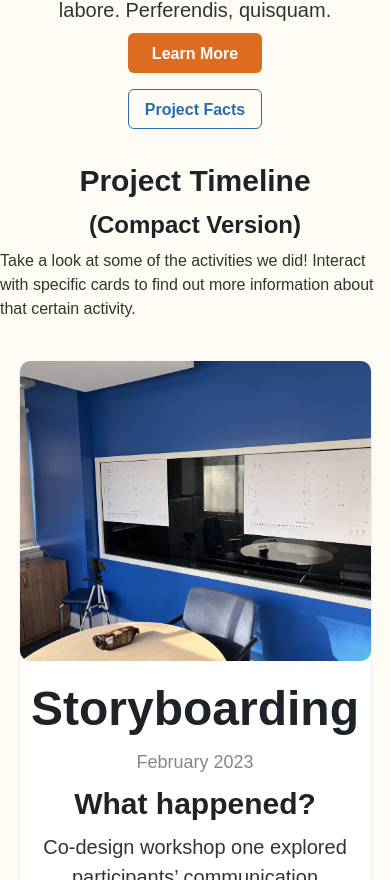
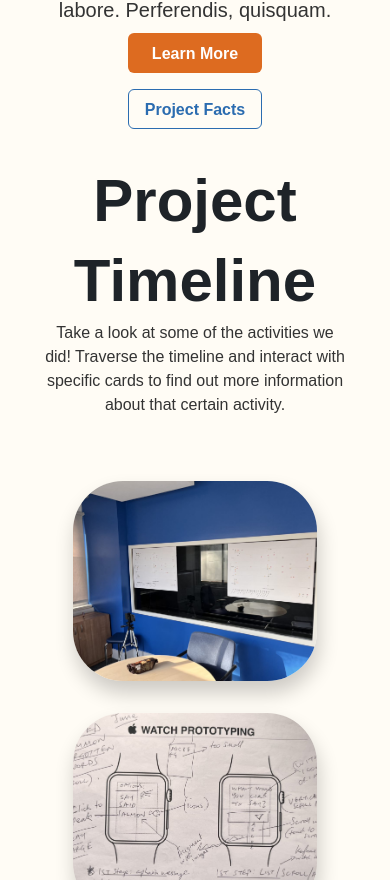
Before and after one commit to JSusak/AACAppSite, a React (Vite) app: page /codesign in a window 390 px wide. Shown: the part 1120-2000 px from the top of the page. Built offline with nearby package versions, Linux system fonts and the light colour scheme.

Commit message:
refactor: get rid of compact timeline - keep all timeline logic in one set of components

```diff
--- a/src/pages/CoDesignPage/CoDesignPage.tsx
+++ b/src/pages/CoDesignPage/CoDesignPage.tsx
@@ -1,17 +1,14 @@
-import { useMediaQuery } from "@chakra-ui/react";
 import { TimelineSection } from "./components/TimelineSection/TimelineSection";
-import { TimelineSectionCompact } from "./components/TimelineSection/TimelineSectionCompact";
+
 import { CodesignExplanationSection } from "./components/CodesignExplanationSection/CodesignExplanationSection";
 import { PageTransition } from "../../PageTransition";
 
 export const CoDesignPage = (): JSX.Element => {
-  //Cutoff between a medium and large screen.
-  const [isLargerThan991] = useMediaQuery("(min-width: 991px)");
   return (
     <>
       <PageTransition>
         <CodesignExplanationSection />
-        {isLargerThan991 ? <TimelineSection /> : <TimelineSectionCompact />}
+        <TimelineSection />
       </PageTransition>
     </>
   );
--- a/src/pages/CoDesignPage/components/TimelineSection/TimelineBeadSection.tsx
+++ b/src/pages/CoDesignPage/components/TimelineSection/TimelineBeadSection.tsx
@@ -10,7 +10,7 @@ import Xarrow from "react-xarrows";
 import { Colours } from "../../../../colourScheme";
 import { motion } from "framer-motion";
 import { useState } from "react";
-import { timelineArrowAnim, timelineBeadAnim } from "./helpers/timelineAnims";
+import { timelineBeadAnim } from "./helpers/timelineAnims";
 
 export const TimelineBeadSection = ({
   orderInTimeline,
@@ -20,12 +20,14 @@ export const TimelineBeadSection = ({
   modalDescription,
   activityDate,
   taskList,
+  isCompact,
   activityImages,
 }: {
   orderInTimeline: number;
   isOnLeft: boolean;
   cardImageURL: string;
   cardName: string;
+  isCompact: boolean;
   modalDescription: string;
   activityImages: string[];
   activityDate: string;
@@ -43,23 +45,23 @@ export const TimelineBeadSection = ({
         activityDate={activityDate}
         taskList={taskList}
         activityImages={activityImages}
-        onImageLoad={function (): void {
-          setArrow(true);
-        }}
+        onImageLoad={isCompact ? () => setArrow(false) : () => setArrow(true)}
       />
     );
   };
   return (
     <Box className="timelineSection" zIndex={15}>
       {arrow ? (
-        <motion.div
-          variants={timelineArrowAnim}
-          initial="hidden"
-          whileInView="visible"
-        >
+        <motion.div className="arrow">
           <Xarrow
-            start={`bead${orderInTimeline.toString()}`}
+            start={
+              isCompact
+                ? `workshop${orderInTimeline.toString()}`
+                : `bead${orderInTimeline.toString()}`
+            }
             end={`workshop${orderInTimeline.toString()}`}
+            path="smooth"
+            curveness={1}
             color={useColorModeValue(
               Colours.lightModeMainCol,
               Colours.darkModeMainCol
@@ -67,7 +69,7 @@ export const TimelineBeadSection = ({
           />
         </motion.div>
       ) : null}
-      <SimpleGrid columns={3}>
+      <SimpleGrid columns={isCompact ? 1 : 3}>
         {isOnLeft ? <SectionCard /> : <Box></Box>}
         <Center>
           <motion.div
@@ -77,6 +79,7 @@ export const TimelineBeadSection = ({
             className="circle bead"
             style={{
               background: useColorModeValue("#ffd5a4", Colours.darkModeMainCol),
+              display: isCompact ? "none" : "flex",
             }}
             id={`bead${orderInTimeline.toString()}`}
           >
--- a/src/pages/CoDesignPage/components/TimelineSection/TimelineCard.tsx
+++ b/src/pages/CoDesignPage/components/TimelineSection/TimelineCard.tsx
@@ -8,6 +8,7 @@ import {
 import { Image } from "@chakra-ui/react";
 
 import { AnimatePresence, motion } from "framer-motion";
+import { useEffect } from "react";
 
 import { datesLongForm } from "./helpers/datesLongForm";
 import { useState } from "react";
@@ -34,6 +35,7 @@ export const TimelineCard = ({
   activityImages,
   activityDate,
   taskList,
+
   onImageLoad,
 }: {
   id: string;
@@ -42,6 +44,7 @@ export const TimelineCard = ({
   modalDescription: string;
   activityImages: string[];
   activityDate: string;
+
   taskList: string[];
   onImageLoad: () => void;
 }): JSX.Element => {
@@ -55,6 +58,12 @@ export const TimelineCard = ({
     document.body.style.overflow = "hidden";
     setCardModalOpen(true);
   };
+
+  useEffect(onImageLoad, []);
+  useEffect(() => {
+    document.body.style.overflow = "";
+  }, []);
+
   return (
     <>
       {/*Main Image Box, to be shown on the timeline before the modal*/}
@@ -68,14 +77,14 @@ export const TimelineCard = ({
           id={id}
           boxShadow={"2px 12px 20px rgba(0,0,0,0.2);"}
           width={"100%"}
-          height={[`200px`, `200px`, `200px`, `400px`]}
+          height={[`200px`, `250px`, `300px`, `400px`]}
           borderRadius={"50px"}
           position={"relative"}
           onClick={onModalOpen}
+          mt={["2rem", "2rem", "2rem", "0"]}
         >
           <Center>
             <Image
-              onLoad={onImageLoad}
               src={imageURL}
               width={"100%"}
               height={"100%"}
--- a/src/pages/CoDesignPage/components/TimelineSection/TimelineSection.tsx
+++ b/src/pages/CoDesignPage/components/TimelineSection/TimelineSection.tsx
@@ -5,6 +5,7 @@ import {
   Heading,
   Text,
   useColorModeValue,
+  useMediaQuery,
 } from "@chakra-ui/react";
 import "./timelinesection.scss";
 
@@ -13,6 +14,7 @@ import { timelineCardContents } from "./timelineCardContents";
 import { Colours } from "../../../../colourScheme";
 
 export const TimelineSection = (): JSX.Element => {
+  const [isSmallerThan991] = useMediaQuery("(max-width: 991px)");
   return (
     <>
       {/*.Wrapper for the whole timeline*/}
@@ -34,7 +36,7 @@ export const TimelineSection = (): JSX.Element => {
 
         {/* Actual timeline container */}
         <Container position="relative" minH={"300px"} maxW={"90%"}>
-          <Center>
+          <Center display={isSmallerThan991 ? "none" : "flex"}>
             <div
               className="line"
               style={{
@@ -46,7 +48,7 @@ export const TimelineSection = (): JSX.Element => {
             ></div>
           </Center>
 
-          <Center>
+          <Center display={isSmallerThan991 ? "none" : "flex"}>
             <div
               className="circle beadTip"
               id="beadstart"
@@ -64,6 +66,7 @@ export const TimelineSection = (): JSX.Element => {
               <TimelineBeadSection
                 orderInTimeline={index}
                 isOnLeft={index % 2 === 0}
+                isCompact={isSmallerThan991}
                 cardImageURL={card.cardImageURL}
                 cardName={card.cardName}
                 modalDescription={card.modalDescription}
@@ -74,7 +77,7 @@ export const TimelineSection = (): JSX.Element => {
             );
           })}
 
-          <Center>
+          <Center display={isSmallerThan991 ? "none" : "flex"}>
             <div
               className="circle beadTip"
               style={{
--- a/src/pages/CoDesignPage/components/TimelineSection/TimelineSectionModal/TimelineSectionModal.tsx
+++ b/src/pages/CoDesignPage/components/TimelineSection/TimelineSectionModal/TimelineSectionModal.tsx
@@ -48,10 +48,11 @@ export const TimelineSectionModal = ({
           animate="visible"
         >
           <motion.div variants={horizontalFade}>
+            <Center>
               <Image
                 boxShadow={"2px 12px 20px rgba(0,0,0,0.2);"}
                 borderRadius={"15px"}
-              width={"800px"}
+                width={"100%"}
                 height={"500px"}
                 objectFit={"cover"}
                 zIndex={9}
@@ -60,6 +61,7 @@ export const TimelineSectionModal = ({
                 fallbackSrc="https://via.placeholder.com/400"
                 m="2rem"
               />
+            </Center>
           </motion.div>
 
           <Heading
--- a/src/pages/CoDesignPage/components/TimelineSection/TimelineCardCompact.tsx
+++ b/src/pages/CoDesignPage/components/TimelineSection/compact/TimelineCardCompact.tsx
@@ -7,16 +7,16 @@ import {
   ListItem,
   UnorderedList,
 } from "@chakra-ui/react";
-import { datesLongForm } from "./helpers/datesLongForm";
+import { datesLongForm } from "../helpers/datesLongForm";
 import { motion } from "framer-motion";
-import { timelineChildrenAnim } from "./helpers/timelineAnims";
+import { timelineChildrenAnim } from "../helpers/timelineAnims";
 
 export const TimelineCardCompact = ({
   id,
   cardImageURL,
   cardName,
   modalDescription,
-  activityImages,
+
   activityDate,
   taskList,
   onImageLoad,
--- a/src/pages/CoDesignPage/components/TimelineSection/TimelineSectionCompact.tsx
+++ b/src/pages/CoDesignPage/components/TimelineSection/compact/TimelineSectionCompact.tsx
@@ -6,13 +6,13 @@ import {
   Text,
   useColorModeValue,
 } from "@chakra-ui/react";
-import { timelineCardContents } from "./timelineCardContents";
+import { timelineCardContents } from "../timelineCardContents";
 import { TimelineCardCompact } from "./TimelineCardCompact";
 import Xarrow from "react-xarrows";
 import { useState } from "react";
-import { Colours } from "../../../../colourScheme";
+import { Colours } from "../../../../../colourScheme";
 import { motion } from "framer-motion";
-import { timelineArrowAnim } from "./helpers/timelineAnims";
+import { timelineArrowAnim } from "../helpers/timelineAnims";
 
 export const TimelineSectionCompact = (): JSX.Element => {
   const [arrow, setArrow] = useState(false);
```
Lines whose indentation alone changed are shown as unchanged.
